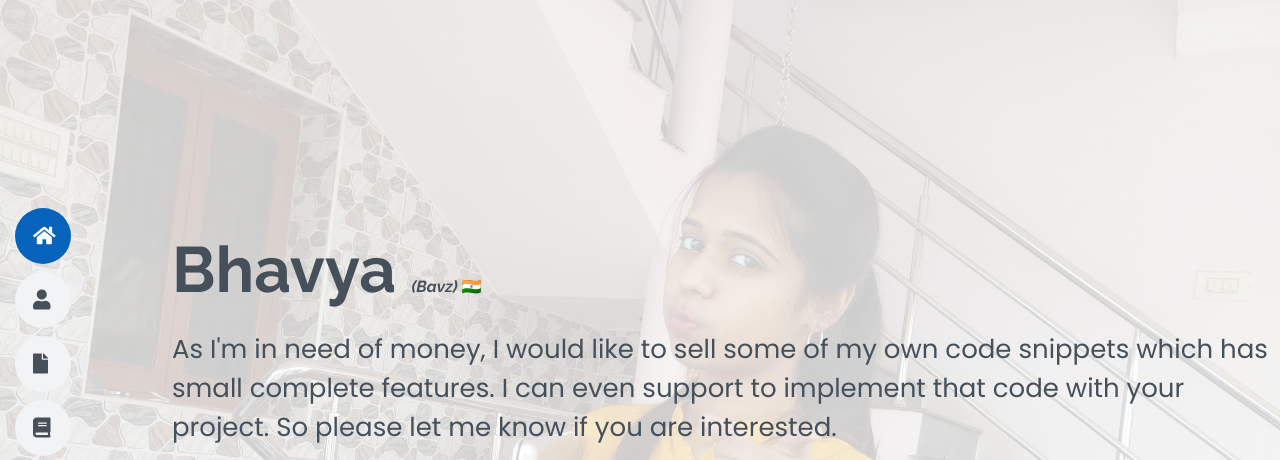
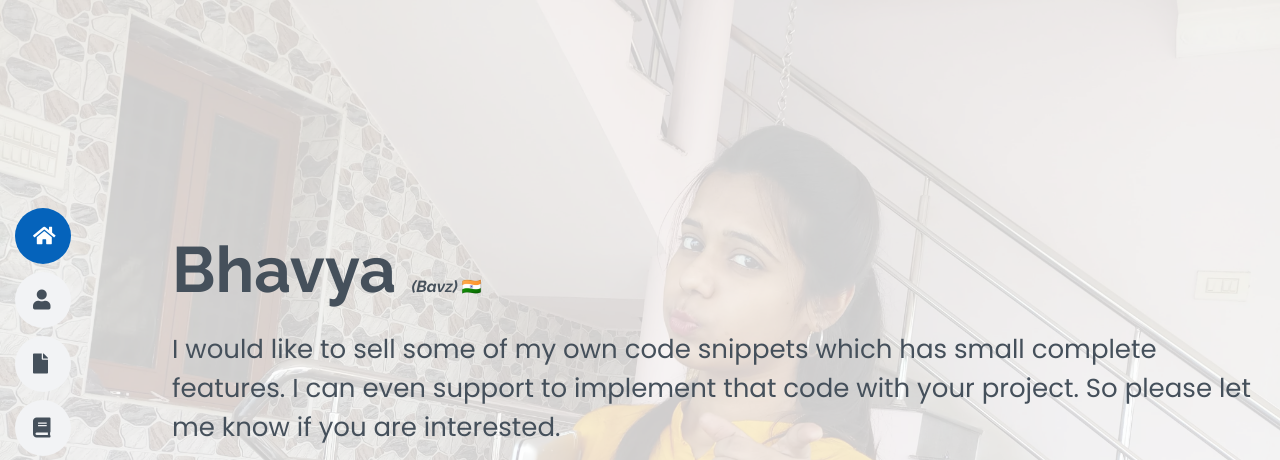
Before and after one commit to Bhavyalollipop/bhavyalollipop.github.io, a plain HTML site: page index.html in a window 1280 px wide. Shown: the top 460 px of the page. Drawn offline with nearby package versions, Linux system fonts and the light colour scheme.

Commit message:
Update index.html

```diff
--- a/index.html
+++ b/index.html
@@ -75,8 +75,7 @@
   <section id="hero" class="d-flex flex-column justify-content-center webp-content">
     <div class="container" data-aos="zoom-in" data-aos-delay="100">
       <h1>Bhavya <small style="font-size: 16px !important;"><i>(Bavz)</i> 🇮🇳</small></h1>
-      <p>As I'm in need of money,
-      I would like to sell some of my own code snippets which has small complete features.
+      <p>I would like to sell some of my own code snippets which has small complete features.
       I can even support to implement that code with your project.
       So please let me know if you are interested.
       </p>
```
